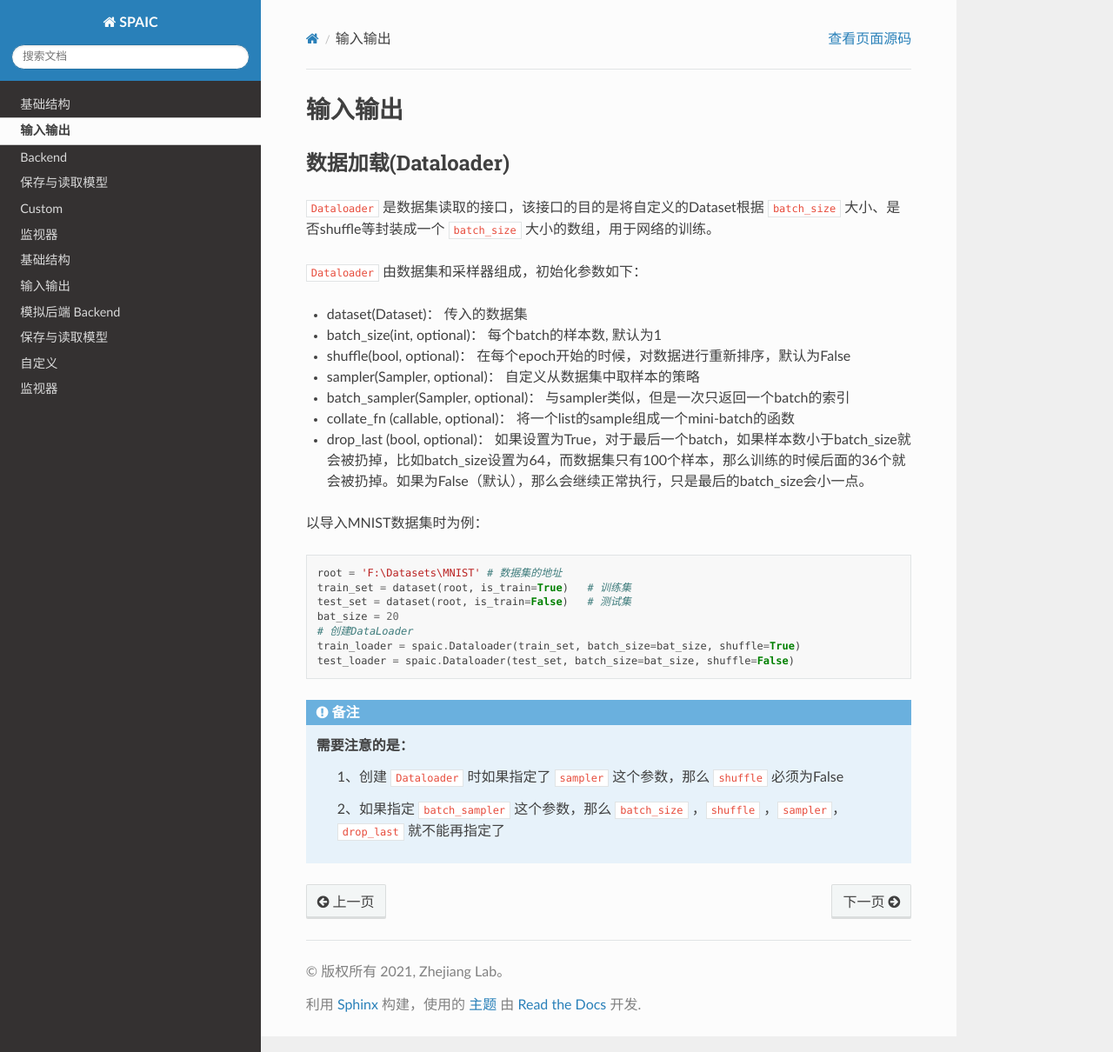
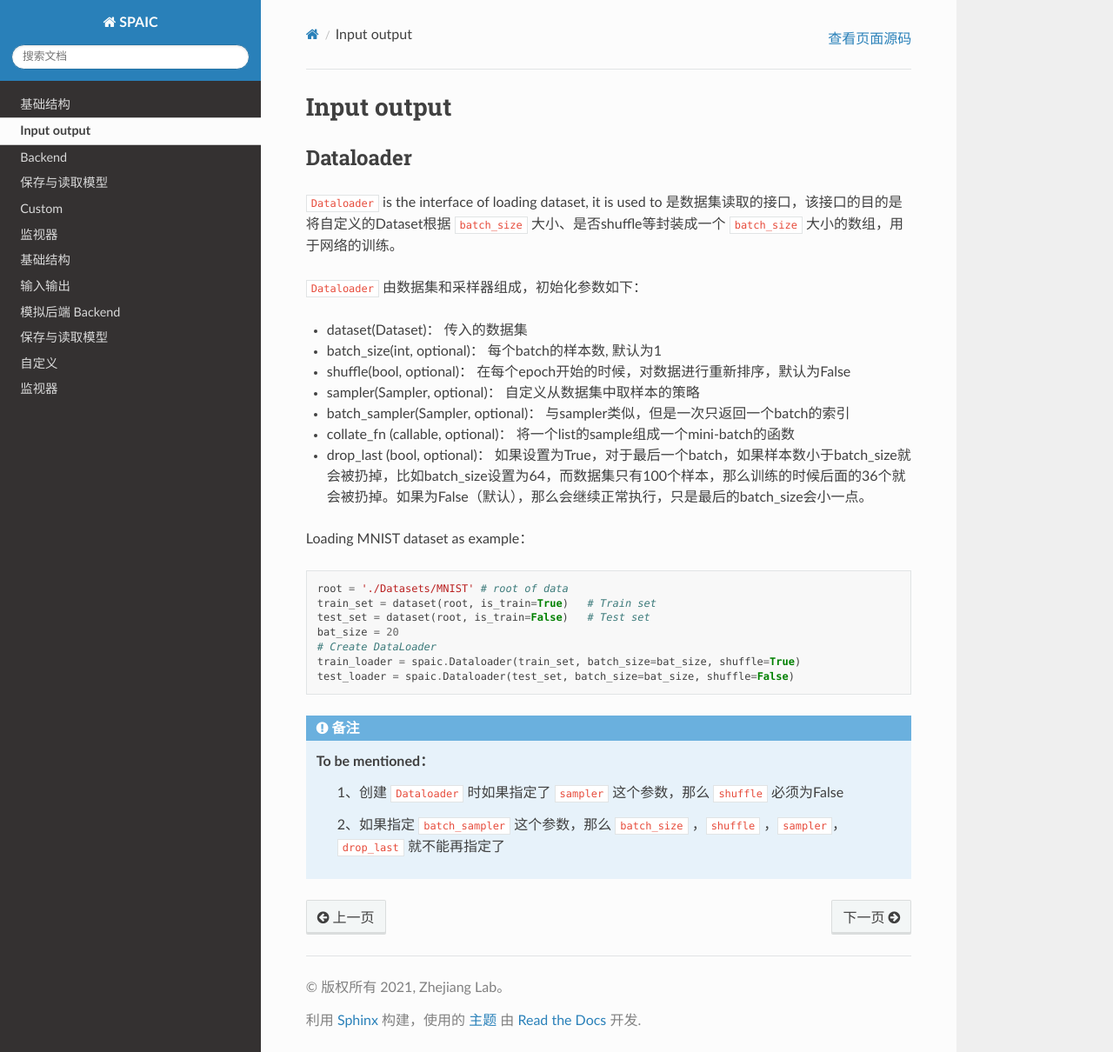
Before and after one commit to zju-bmi-lab/SPAIC, a Sphinx documentation site: the page built from docs/source/input_output_en.rst, in a window 1280 px wide and 1210 px high. Shown: the whole window at 87% size. Built offline with Sphinx 7.4.7 and the Read the Docs theme 2.0.0, drawn with Linux system fonts in a browser that asks for light colours; formulas are drawn with MathJax 3; pages that are not in the unit, such as notebooks, are missing from menus.

Commit message:
更新英文文档

```diff
--- a/docs/source/input_output.rst
+++ b/docs/source/input_output.rst
@@ -16,11 +16,11 @@
 - collate_fn (callable, optional)： 将一个list的sample组成一个mini-batch的函数
 - drop_last (bool, optional)： 如果设置为True，对于最后一个batch，如果样本数小于batch_size就会被扔掉，比如batch_size设置为64，而数据集只有100个样本，那么训练的时候后面的36个就会被扔掉。如果为False（默认），那么会继续正常执行，只是最后的batch_size会小一点。
 
-以导入MNIST数据集时为例：
+以导入MNIST数据集为例：
 
 .. code-block:: python
 
-    root = 'F:\Datasets\MNIST' # 数据集的地址
+    root = './Datasets/MNIST' # 数据集的地址
     train_set = dataset(root, is_train=True)   # 训练集
     test_set = dataset(root, is_train=False)   # 测试集
     bat_size = 20
--- a/docs/source/input_output_en.rst
+++ b/docs/source/input_output_en.rst
@@ -1,8 +1,9 @@
-输入输出
+Input output
 ============
-数据加载(Dataloader)
+Dataloader
 -------------------------------
-:code:`Dataloader` 是数据集读取的接口，该接口的目的是将自定义的Dataset根据 :code:`batch_size` 大小、\
+:code:`Dataloader` is the interface of loading dataset, it is used to
+是数据集读取的接口，该接口的目的是将自定义的Dataset根据 :code:`batch_size` 大小、\
 是否shuffle等封装成一个 :code:`batch_size` 大小的数组，用于网络的训练。
 
 :code:`Dataloader` 由数据集和采样器组成，初始化参数如下：
@@ -16,22 +17,22 @@
 - collate_fn (callable, optional)： 将一个list的sample组成一个mini-batch的函数
 - drop_last (bool, optional)： 如果设置为True，对于最后一个batch，如果样本数小于batch_size就会被扔掉，比如batch_size设置为64，而数据集只有100个样本，那么训练的时候后面的36个就会被扔掉。如果为False（默认），那么会继续正常执行，只是最后的batch_size会小一点。
 
-以导入MNIST数据集时为例：
+Loading MNIST dataset as example：
 
 .. code-block:: python
 
-    root = 'F:\Datasets\MNIST' # 数据集的地址
-    train_set = dataset(root, is_train=True)   # 训练集
-    test_set = dataset(root, is_train=False)   # 测试集
+    root = './Datasets/MNIST' # root of data
+    train_set = dataset(root, is_train=True)   # Train set
+    test_set = dataset(root, is_train=False)   # Test set
     bat_size = 20
-    # 创建DataLoader
+    # Create DataLoader
     train_loader = spaic.Dataloader(train_set, batch_size=bat_size, shuffle=True)
     test_loader = spaic.Dataloader(test_set, batch_size=bat_size, shuffle=False)
 
 
 .. note::
 
-   需要注意的是：\
+   To be mentioned：\
     1、创建 :code:`Dataloader` 时如果指定了 :code:`sampler` 这个参数，那么 :code:`shuffle` 必须为False
 
     2、如果指定 :code:`batch_sampler` 这个参数，那么 :code:`batch_size` ，:code:`shuffle` ，:code:`sampler`， :code:`drop_last` 就不能再指定了
```
Also changed, not shown: docs/source/backend_en.rst (+4 -4 lines).
